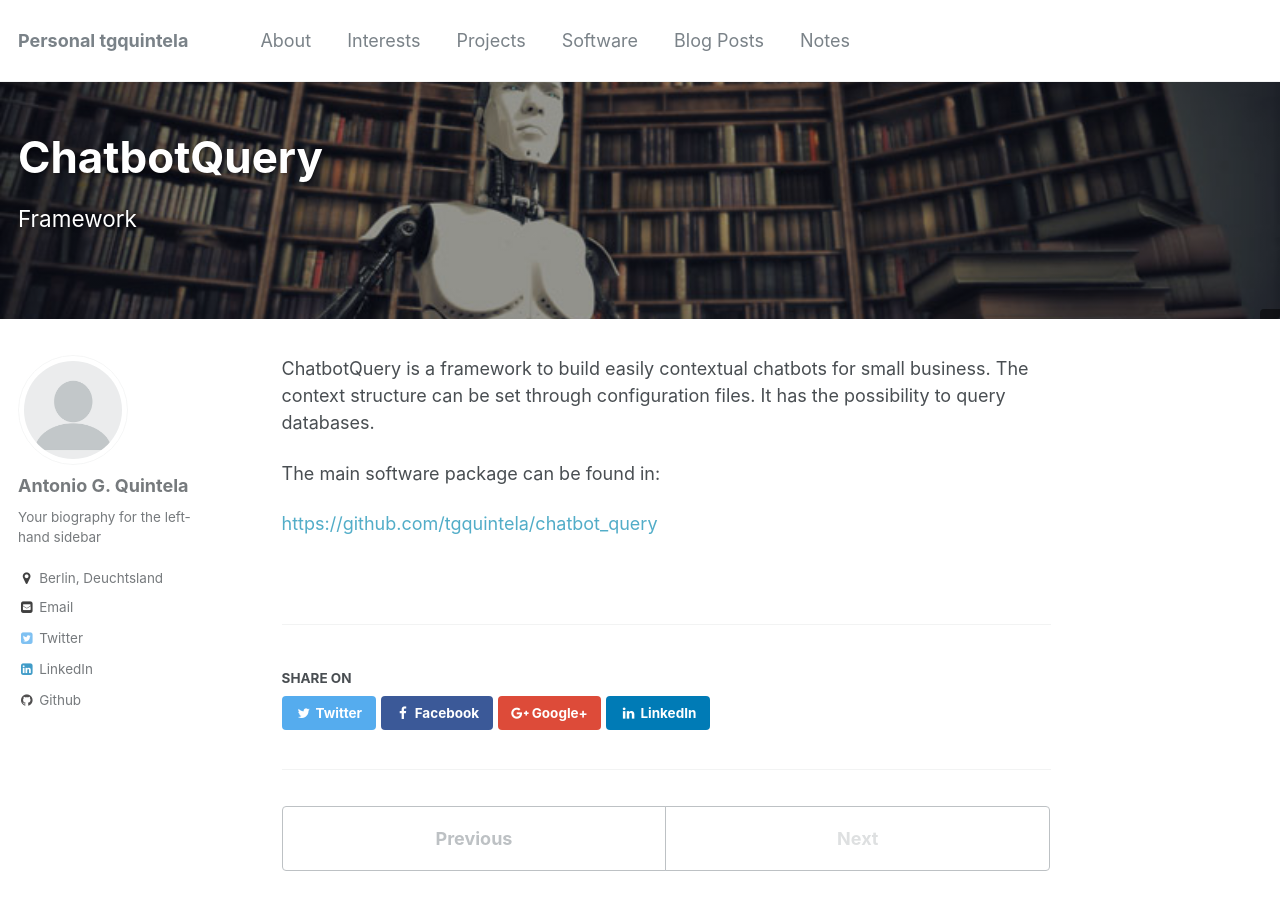
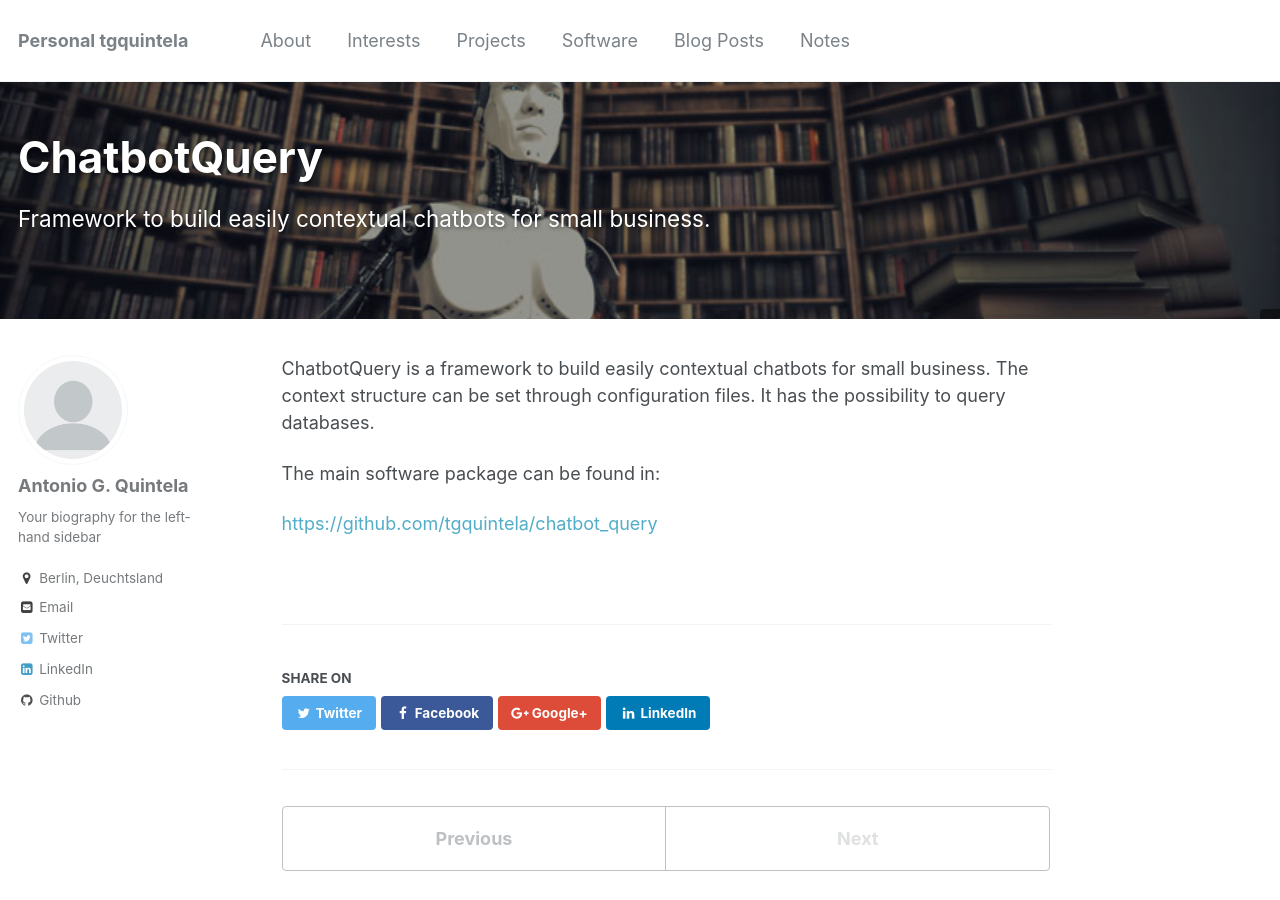
Before and after one commit to tgquintela/tgquintela.github.io, a Jekyll site: the page built from _projects/chatbotQuery.md, in a window 1280 px wide and 900 px high. Built offline with Jekyll 4.4.1, drawn with Linux system fonts in a browser that asks for light colours.

Commit message:
Examples.

```diff
--- a/_projects/chatbotQuery.md
+++ b/_projects/chatbotQuery.md
@@ -1,6 +1,6 @@
 ---
 title: "ChatbotQuery"
-excerpt: "Framework"
+excerpt: "Framework to build easily contextual chatbots for small business."
 collection: projects
 type: "Software package"
 date: 2017-10-01
```
Also changed, not shown: _software/chatbotQuery.md (+1 -1 lines).
